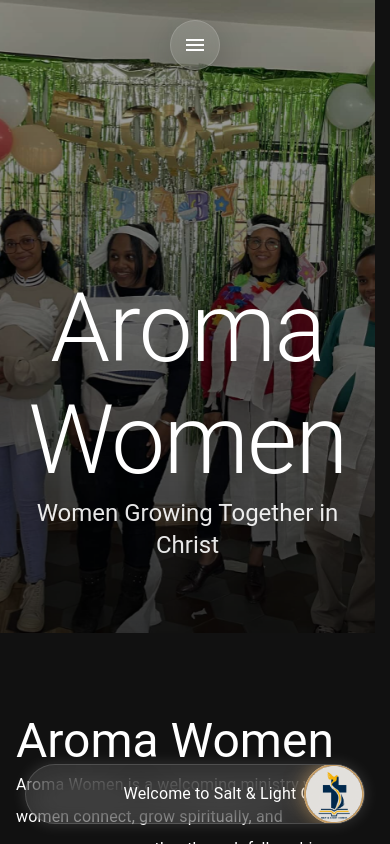
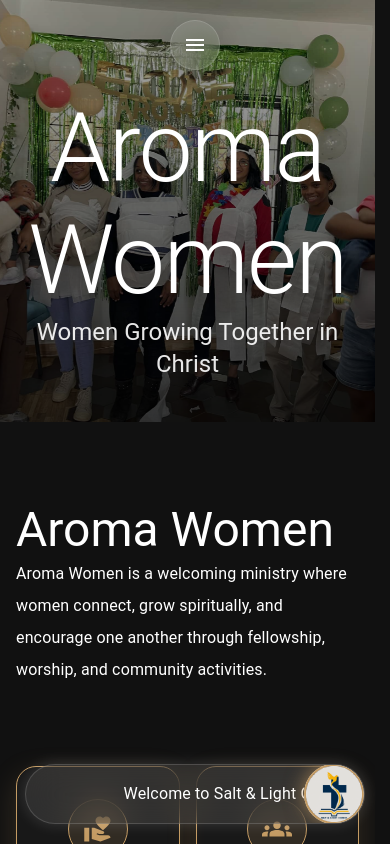
Before and after one commit to JayRostorfer/Salt-LightChurch, a Next.js app: page /ministries/aroma-women in a window 390 px wide. Shown: the top 844 px of the page. Built offline with nearby package versions, Linux system fonts and the light colour scheme.

Commit message:
Refactor MinistryHero for responsive design
Updated the MinistryHero component to use responsive height for different screen sizes and adjusted margin for the title. Added missing newline at the end of the file.

```diff
--- a/src/components/ministries/MinistryHero.js
+++ b/src/components/ministries/MinistryHero.js
@@ -11,7 +11,10 @@ export default function MinistryHero({ ministry }) {
     <Box
       sx={{
         position: "relative",
-        height: "75vh",
+        height: {
+  			xs: "50vh",
+  			md: "75vh",
+		},
         display: "flex",
         alignItems: "center",
         justifyContent: "center",
@@ -72,7 +75,13 @@ export default function MinistryHero({ ministry }) {
         <Typography
           variant="h1"
           fontWeight="bold"
-          sx={{marginTop: "200px"}}
+          sx={{
+			  marginTop: {
+				  xs: "50px",
+				  md: "200px",
+			  },
+
+		  }}
         >
           {ministry.title}
         </Typography>
```
